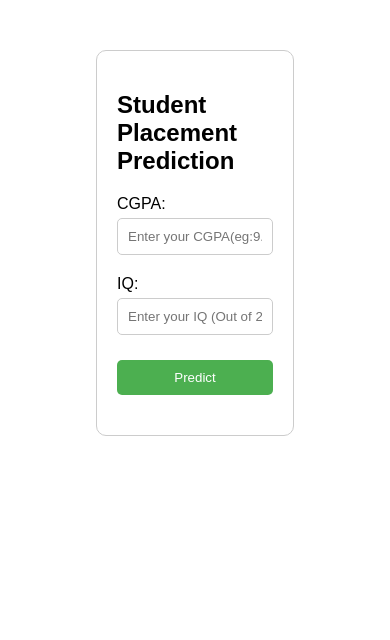
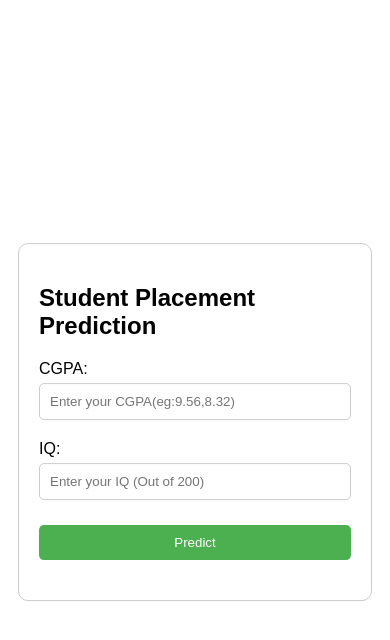
Before and after one commit to krishwq/Placement-Predictor, a Flask app: page / in a window 390 px wide. Shown: the top 640 px of the page. Run offline with Flask 3, Linux system fonts and the light colour scheme; parts of the project's set-up code (start-up, migrations or seed data) failed here and were passed over.

Commit message:
last commit

```diff
--- a/templates/index.html
+++ b/templates/index.html
@@ -11,19 +11,21 @@
 
       body {
         font-family: Arial, sans-serif;
-        margin: 50px;
       }
       @media screen and (max-width: 550px) {
   .form-container{
-    width: 95vw;
+    width: 80vw !important;
   }
 }
       .form-container {
         width: 40vw;
-        margin: auto;
         padding: 20px;
         border: 1px solid #ccc;
         border-radius: 10px;
+        position: absolute;
+        top: 50%;
+        left: 50%;
+        transform: translate(-50%, -50%);
       }
       .form-container input {
         width: 100%;
```
